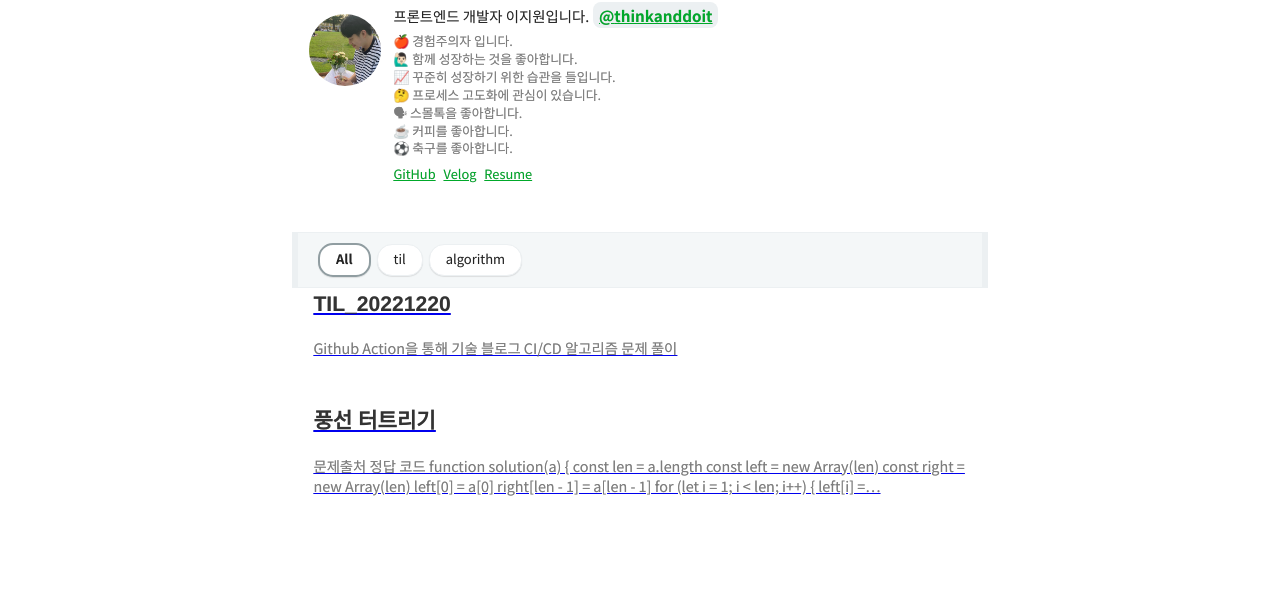
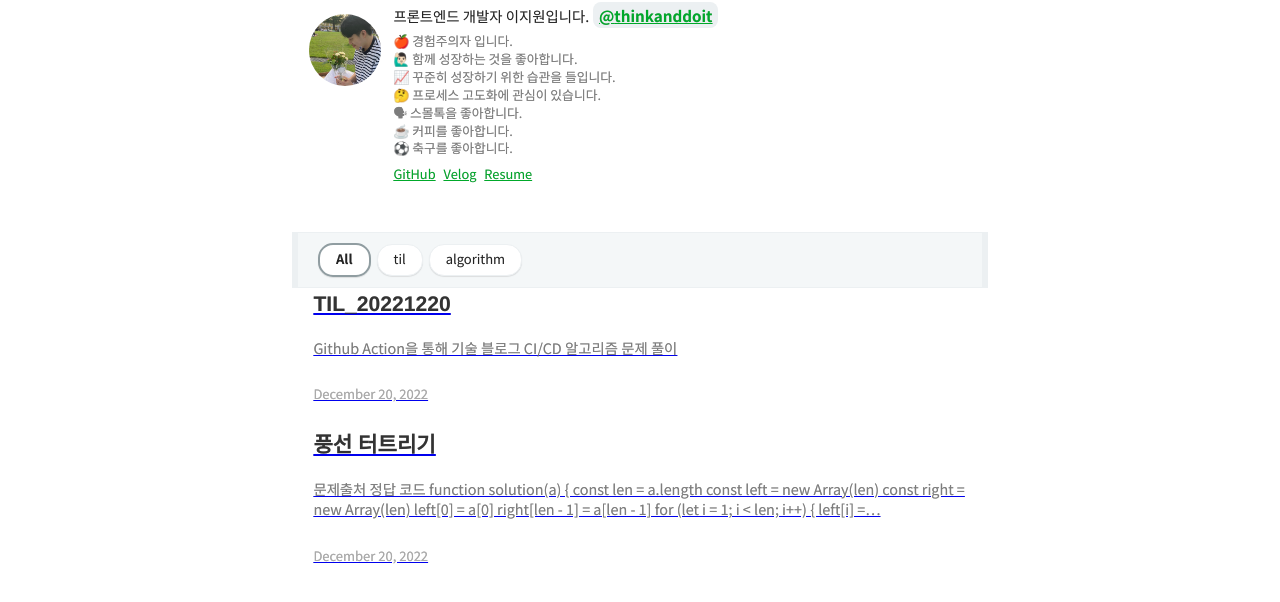
Before and after one commit to thinkanddoit/thinkanddoit.github.io, a Gatsby site: page / in a window 1280 px wide. Shown: the part 198-800 px from the top of the page. Built offline with nearby package versions, Linux system fonts and the light colour scheme; Gatsby itself is replaced by a stand-in of ours; some packages are replaced by stand-ins of ours; what typography-theme-github would draw is missing.

Commit message:
feat: 메인화면 포스팅 날짜 추가

```diff
--- a/src/components/thumbnail-item/index.jsx
+++ b/src/components/thumbnail-item/index.jsx
@@ -9,6 +9,7 @@ export const ThumbnailItem = ({ node }) => (
     <div key={node.fields.slug}>
       <h3>{node.frontmatter.title || node.fields.slug}</h3>
       <p dangerouslySetInnerHTML={{ __html: node.excerpt }} />
+      <sapn className="date">{node.frontmatter.date}</sapn>
     </div>
   </Link>
 )
--- a/src/components/thumbnail-item/index.scss
+++ b/src/components/thumbnail-item/index.scss
@@ -18,3 +18,7 @@
 .thumbnail.visible {
   opacity: 1;
 }
+
+.date {
+  font-size: 13px;
+}
--- a/src/styles/dark-theme.scss
+++ b/src/styles/dark-theme.scss
@@ -51,6 +51,9 @@ body.dark {
     p {
       color: $dark-middle-font-color;
     }
+    .date {
+      color: $dark-middle-font-color;
+    }
     &:hover {
       text-shadow: $dark-hover-text-shadow;
     }
--- a/src/styles/light-theme.scss
+++ b/src/styles/light-theme.scss
@@ -50,6 +50,9 @@ body.light {
     p {
       color: $middle-gray;
     }
+    .date {
+      color: $light-gray;
+    }
     &:hover {
       text-shadow: $light-hover-text-shadow;
     }
```
